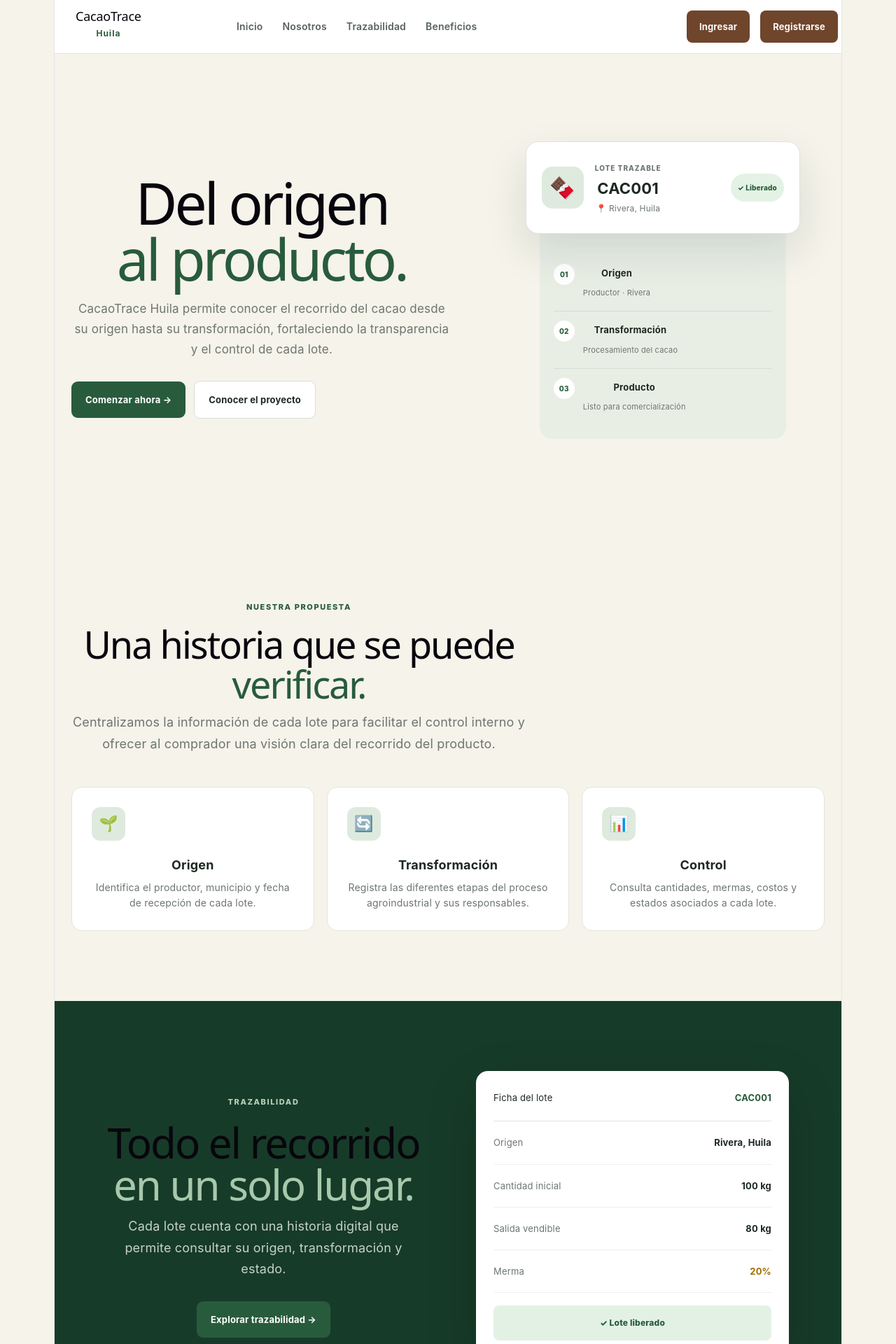
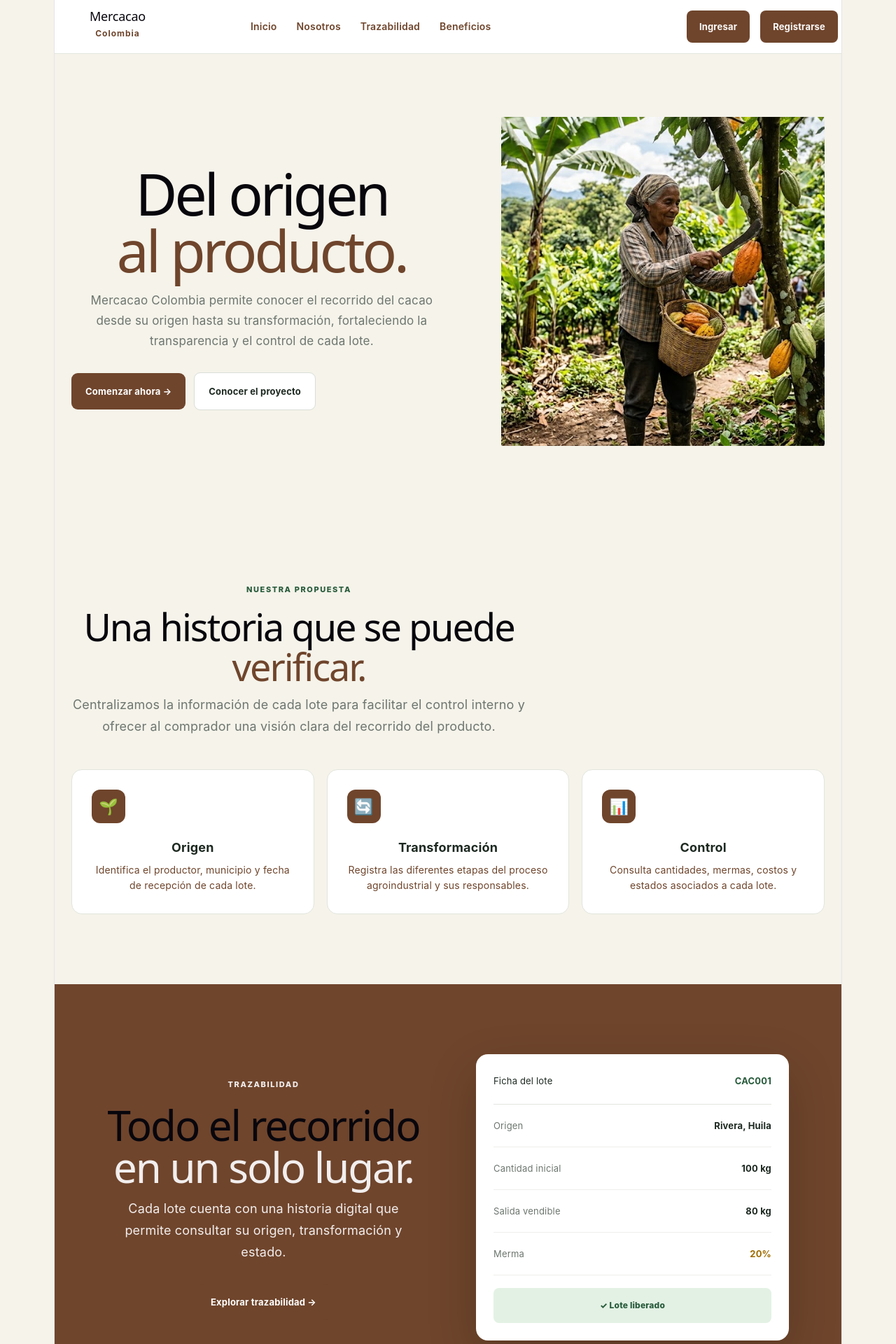
Before and after one commit to cncer-lab/MERCACAO_RETO_HACKATON, a React (Vite) app in the folder mercacao/: page / in a window 1280 px wide. Shown: the top 1920 px of the page at 70% size. Built offline with nearby package versions, Linux system fonts and the light colour scheme.

Commit message:
ajustes del diseño

```diff
--- a/mercacao/src/App.css
+++ b/mercacao/src/App.css
@@ -73,11 +73,28 @@ a {
 
 .brand {
   display: flex;
+
   align-items: center;
 
   gap: 10px;
 
   min-width: 190px;
+
+  margin-left: 20px;
+
+}
+
+.hero-imagen{
+  width: 100%;
+  height: 100%;
+}
+
+.visual {
+  width: 100%;
+  height: 100%;
+  object-fit: cover;
+  display: block;
+ border-radius: 2px;
 }
 
 .brand-icon {
@@ -89,7 +106,7 @@ a {
   display: grid;
   place-items: center;
 
-  background: var(--green-light);
+  background: var(--brown);
 
   font-size: 21px;
 }
@@ -107,7 +124,7 @@ a {
 
   margin-top: 3px;
 
-  color: var(--green);
+  color: var(--brown);
 
   font-size: 12px;
 
@@ -129,7 +146,7 @@ a {
 }
 
 .nav-links a {
-  color: #58635b;
+  color: var(--brown);
 
   font-size: 14px;
 
@@ -202,7 +219,7 @@ a {
 }
 
 .hero-content h1 span {
-  color: var(--green);
+  color: var(--brown);
 }
 
 .hero-content > p {
@@ -243,13 +260,13 @@ a {
 }
 
 .primary-button {
-  background: var(--green);
+  background: var(--brown);
 
   color: white;
 }
 
 .primary-button:hover {
-  background: var(--green-dark);
+  background: var(--brown);
 
   transform: translateY(-2px);
 }
@@ -263,7 +280,7 @@ a {
 }
 
 .secondary-button:hover {
-  border-color: var(--green);
+  border-color: var(--brown);
 }
 
 .hero-visual {
@@ -303,7 +320,7 @@ a {
   display: grid;
   place-items: center;
 
-  background: var(--green-light);
+  background: var(--brown);
 
   font-size: 30px;
 }
@@ -337,7 +354,7 @@ a {
 
   background: #e3f2e4;
 
-  color: var(--green);
+  color: var(--brown);
 
   padding: 7px 10px;
 
@@ -387,7 +404,7 @@ a {
 
   background: white;
 
-  color: var(--green);
+  color: var(--brown);
 
   font-size: 10px;
 
@@ -432,7 +449,11 @@ a {
 }
 
 .section-header h2 span {
-  color: var(--green);
+  color: var(--brown);
+}
+
+.section-tag span {
+  color: var(--brown);
 }
 
 .section-header p {
@@ -477,7 +498,7 @@ a {
   display: grid;
   place-items: center;
 
-  background: var(--green-light);
+  background: var(--brown);
 
   font-size: 22px;
 
@@ -493,7 +514,7 @@ a {
 .feature-card p {
   margin: 0;
 
-  color: var(--muted);
+  color: var(--brown);
 
   line-height: 1.6;
 
@@ -501,7 +522,7 @@ a {
 }
 
 .trace-section {
-  background: var(--green-dark);
+  background: var(--brown);
 
   color: white;
 
@@ -517,7 +538,7 @@ a {
 }
 
 .trace-section .section-tag {
-  color: #b6d1b8;
+  color: rgb(242, 238, 238);
 }
 
 .trace-content h2 {
@@ -531,13 +552,13 @@ a {
 }
 
 .trace-content h2 span {
-  color: #a8c8ac;
+  color: rgb(242, 238, 238);
 }
 
 .trace-content p {
   max-width: 500px;
 
-  color: #c7d2c9;
+  color: rgb(242, 238, 238);
 
   line-height: 1.7;
 
@@ -642,7 +663,7 @@ a {
 }
 
 .footer {
-  background: #10291c;
+  background: var(--brown);
 
   color: white;
 
@@ -665,12 +686,16 @@ a {
   color: white;
 }
 
+.footer .brand span {
+  color: rgb(1, 1, 1);
+}
+
 .footer-brand > p {
   max-width: 320px;
 
   margin-top: 18px;
 
-  color: #aab9ad;
+  color: #fcfffd;
 
   font-size: 13px;
 
@@ -692,7 +717,7 @@ a {
 }
 
 .footer-column a {
-  color: #aab9ad;
+  color: #f8fbf9;
 
   font-size: 13px;
 }
@@ -708,13 +733,13 @@ a {
 
   padding-top: 18px;
 
-  border-top: 1px solid #294333;
+  border-top: 1px solid #0a0a0a;
 
   display: flex;
 
   justify-content: space-between;
 
-  color: #809286;
+  color: #f3f6f4;
 
   font-size: 11px;
 }
--- a/mercacao/src/App.jsx
+++ b/mercacao/src/App.jsx
@@ -1,5 +1,6 @@
 
 import "./App.css";
+import imagenCosecha from "./assets/cosecha.jpeg";
 
 function App() {
   return (
@@ -11,8 +12,8 @@ function App() {
             {/*<div className="brand-icon">🍫</div>*/}
 
             <div>
-              <h2>CacaoTrace</h2>
-              <span>Huila</span>
+              <h2>Mercacao</h2>
+              <span>Colombia</span>
             </div>
           </div>
 
@@ -44,7 +45,7 @@ function App() {
             </h1>
 
             <p>
-              CacaoTrace Huila permite conocer el recorrido del cacao
+              Mercacao Colombia permite conocer el recorrido del cacao
               desde su origen hasta su transformación, fortaleciendo
               la transparencia y el control de cada lote.
             </p>
@@ -60,9 +61,10 @@ function App() {
             </div>
 
           </div>
-
-
-          <div className="hero-visual">
+          <div className="hero-imagen">
+            <img src={imagenCosecha} alt="imagen generada por ia" className="visual" />
+          </div>
+          {/*<div className="hero-visual">
 
             <div className="hero-card">
 
@@ -122,12 +124,9 @@ function App() {
 
             </div>
 
-          </div>
+          </div> */}
 
         </section>
-
-
-        {}
 
         <section id="nosotros" className="info-section">
 
@@ -268,9 +267,6 @@ function App() {
 
         </section>
 
-
-        {}
-
         <section id="beneficios" className="benefits-section">
 
           <div className="section-header">
@@ -329,8 +325,8 @@ function App() {
 
 
               <div>
-                <h2>CacaoTrace</h2>
-                <span>Huila</span>
+                <h2>Mercacao</h2>
+                <span>Colombia</span>
               </div>
             </div>
 
@@ -364,11 +360,11 @@ function App() {
         <div className="footer-bottom">
 
           <span>
-            © 2026 CacaoTrace Huila
+            © 2026 Mercacao Colombia
           </span>
 
           <span>
-            Proyecto académico · DEVURITY
+            Proyecto académico · HACKATON
           </span>
 
         </div>
```
Also changed, not shown: mercacao/src/assets/cosecha.jpeg (added).
